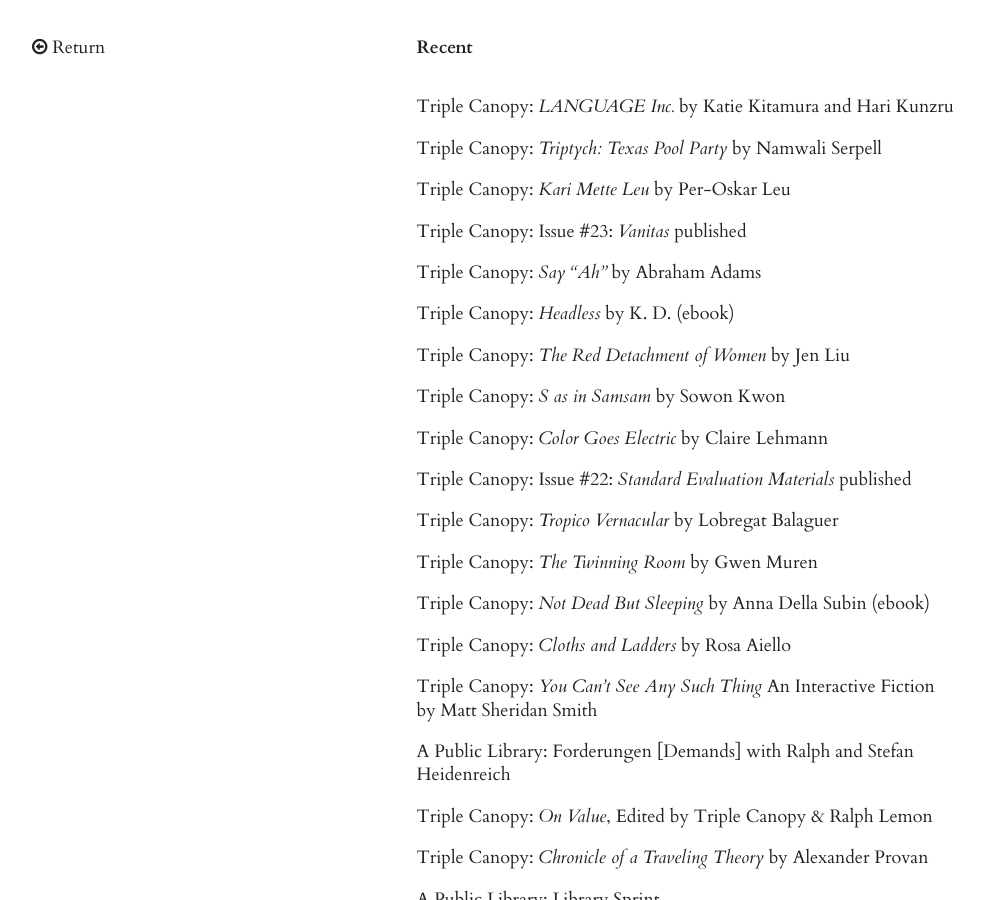
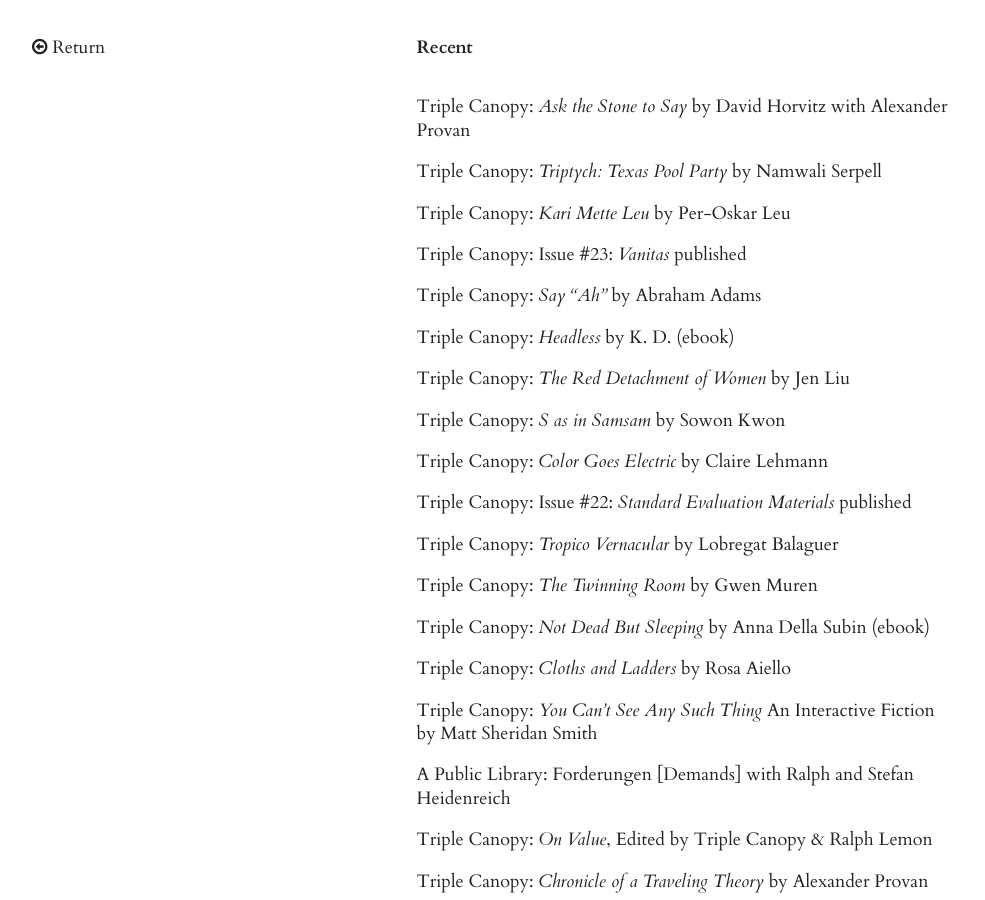
Before and after one commit to calebwaldorf/site, a Jekyll site: the page built from _posts/feed/2016-02-15-projects-feed.md, in a window 1280 px wide and 900 px high. Shown: the whole window, without its empty margins (6-991 px from the left). Built offline with Jekyll 4.4.1, drawn with Linux system fonts in a browser that asks for light colours; nearby versions of some CDN libraries.

Commit message:
updated posts and URLs with issue slugs

```diff
--- a/_posts/feed/2016-02-15-projects-feed.md
+++ b/_posts/feed/2016-02-15-projects-feed.md
@@ -3,10 +3,10 @@
 title: Recent
 category: feed
 ---
-*   Triple Canopy: [*LANGUAGE Inc.* by Katie Kitamura and Hari Kunzru](https://www.canopycanopycanopy.com/contents/language-inc)
-*   Triple Canopy: [*Triptych: Texas Pool Party* by Namwali Serpell](https://www.canopycanopycanopy.com/contents/triptych-texas-pool-party/#title-page)
-*   Triple Canopy: [*Kari Mette Leu* by Per-Oskar Leu](https://www.canopycanopycanopy.com/contents/kari-mette-leu)
-*   Triple Canopy: [Issue #23: *Vanitas* published](https://www.canopycanopycanopy.com/contents/a-note-on-vanitas)
+*   Triple Canopy: [*Ask the Stone to Say* by David Horvitz with Alexander Provan](https://www.canopycanopycanopy.com/issues/22/contents/ask-the-stone-to-say/#title-page)
+*   Triple Canopy: [*Triptych: Texas Pool Party* by Namwali Serpell](https://www.canopycanopycanopy.com/issues/23/contents/triptych-texas-pool-party/#title-page)
+*   Triple Canopy: [*Kari Mette Leu* by Per-Oskar Leu](https://www.canopycanopycanopy.com/issues/23/contents/kari-mette-leu)
+*   Triple Canopy: [Issue #23: *Vanitas* published](https://www.canopycanopycanopy.com/issues/23/contents/a-note-on-vanitas)
 *   Triple Canopy: [*Say “Ah”* by Abraham Adams](https://www.canopycanopycanopy.com/issues/20/contents/say--ah)
 *   Triple Canopy: [*Headless* by K. D. (ebook)](https://www.canopycanopycanopy.com/contents/headless-ebook)
 *   Triple Canopy: [*The Red Detachment of Women* by Jen Liu](https://www.canopycanopycanopy.com/issues/22/contents/the-red-detachment-of-women)
```
